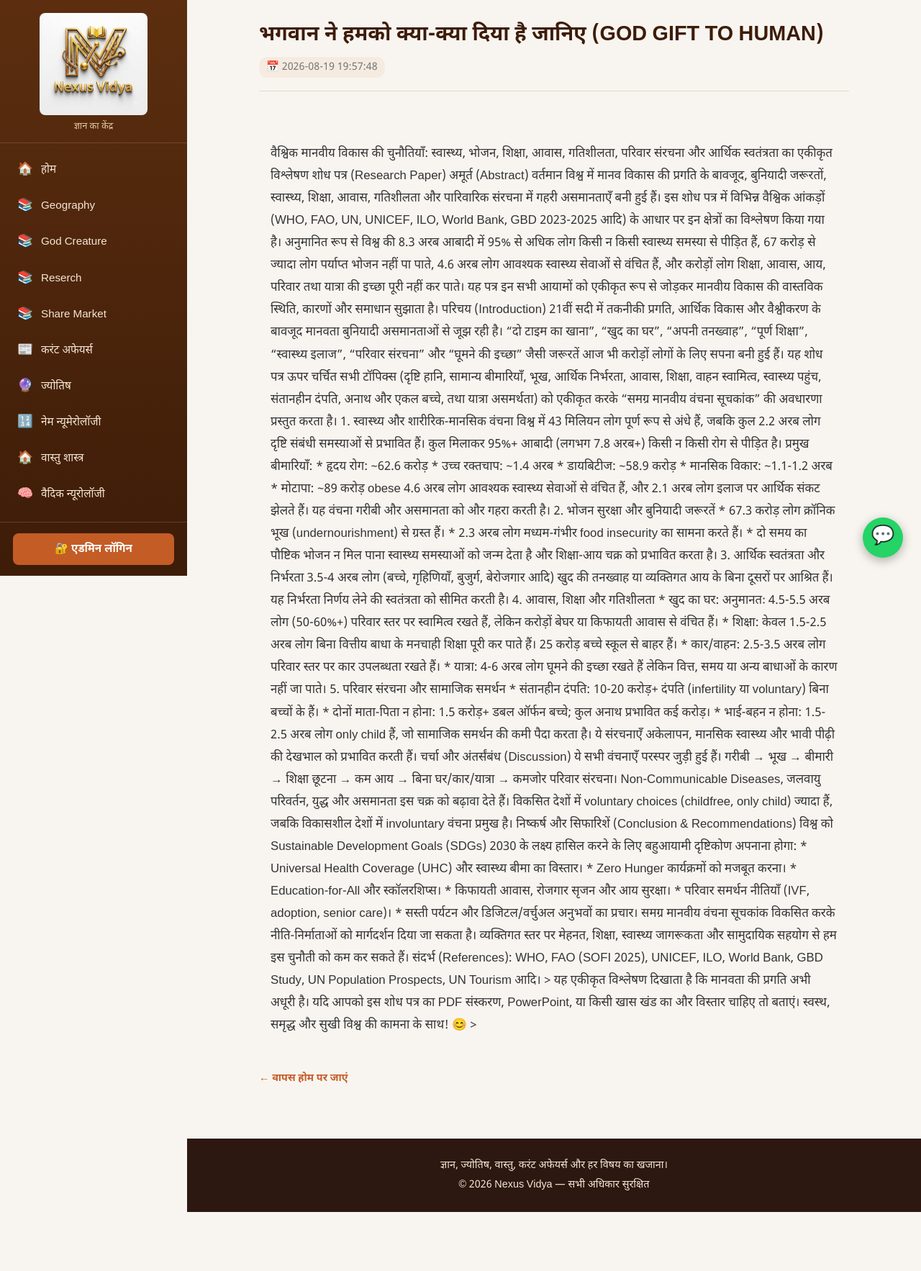
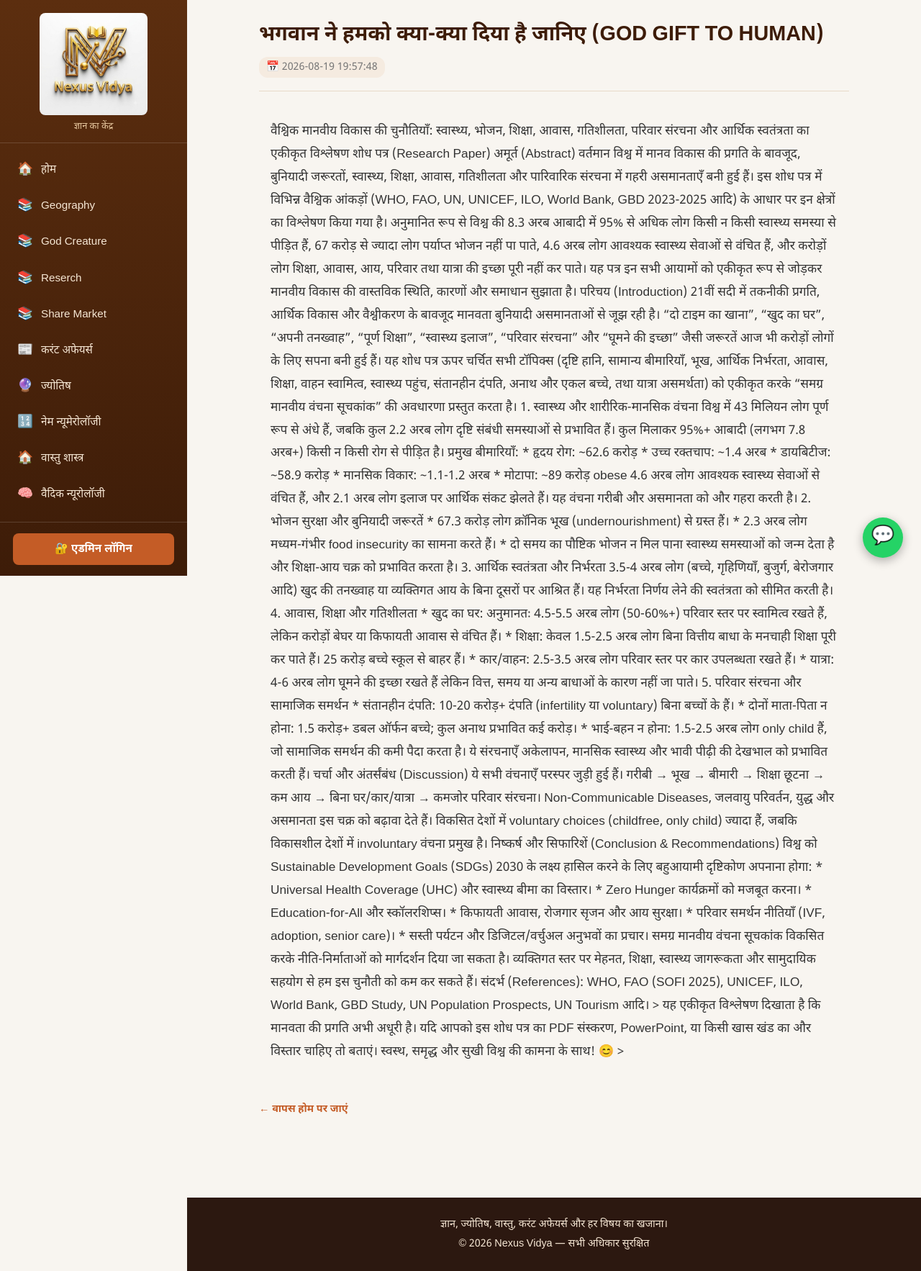
Before and after one commit to nexusvidya/nexus-vidya, a Flask app: a page that uses templates/post.html in a window 1280 px wide. Shown: the whole page at 72% size. Before the commit the page ends 1684 px from the top, so only its background shows below. Run offline with Flask 3, Linux system fonts and the light colour scheme; a user stored in the database is signed in; data comes from the database, SQL or seed files in the repository.

Commit message:
Update post.html

```diff
--- a/templates/post.html
+++ b/templates/post.html
@@ -7,7 +7,7 @@
   .post-container {
     max-width: 860px;
     margin: 30px auto;
-    padding: 0 20px;
+    padding: 0 20px 40px;
   }
   .post-header {
     margin-bottom: 25px;
@@ -33,14 +33,16 @@
     border-radius: 12px;
   }
   .post-body {
-    font-size: 1.05rem;
+    font-size: 1.08rem;
     line-height: 1.85;
     color: #333;
-    white-space: pre-line;
+  }
+  .post-body p {
+    margin-bottom: 16px;
   }
   .back-link {
     display: inline-block;
-    margin-top: 30px;
+    margin-top: 35px;
     color: #c45c26;
     text-decoration: none;
     font-weight: 600;
@@ -64,7 +66,7 @@
   </div>
 
   <div class="post-body">
-    {{ post.content|striptags }}
+    {{ post.content|safe }}
   </div>
 
   <a href="{{ url_for('index') }}" class="back-link">← वापस होम पर जाएं</a>
```
